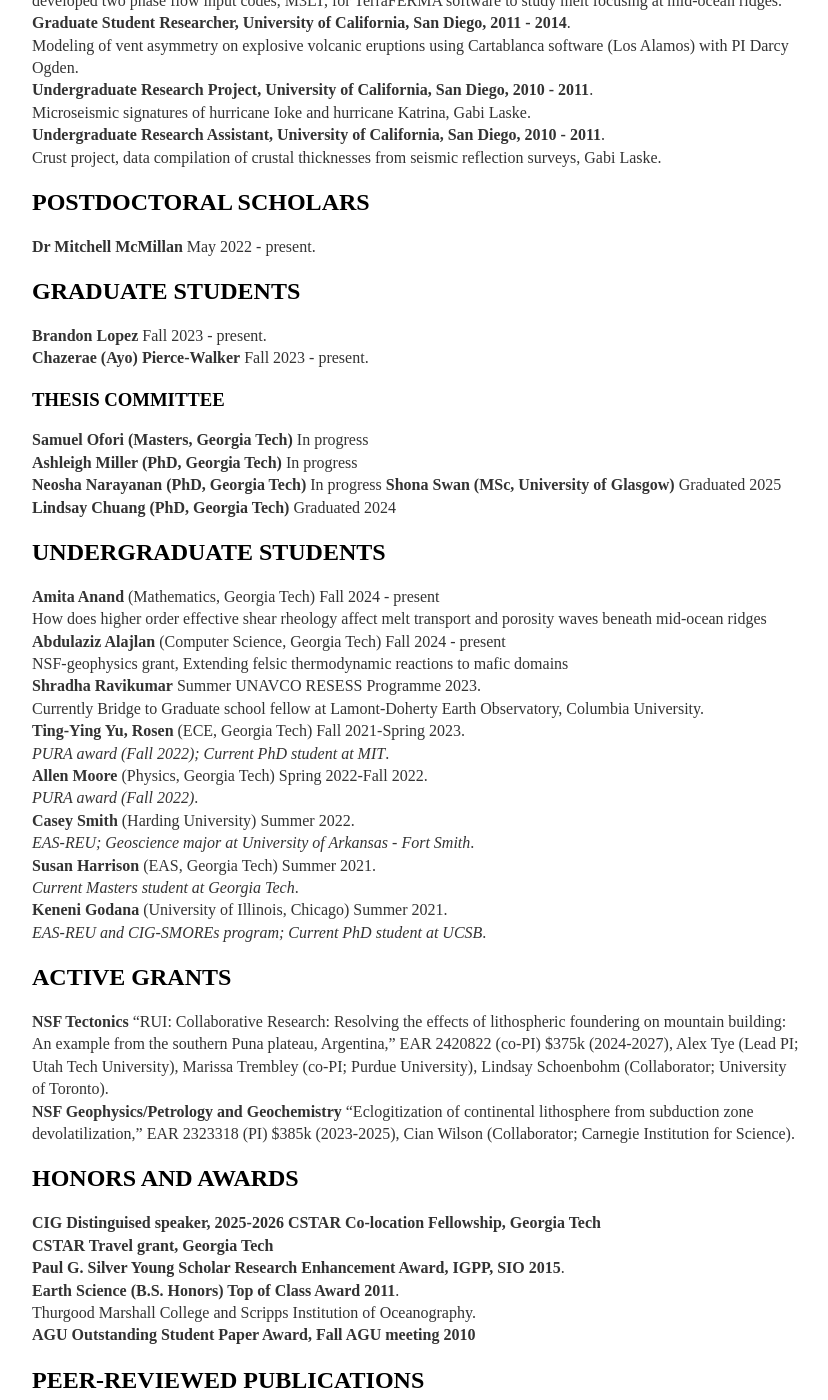
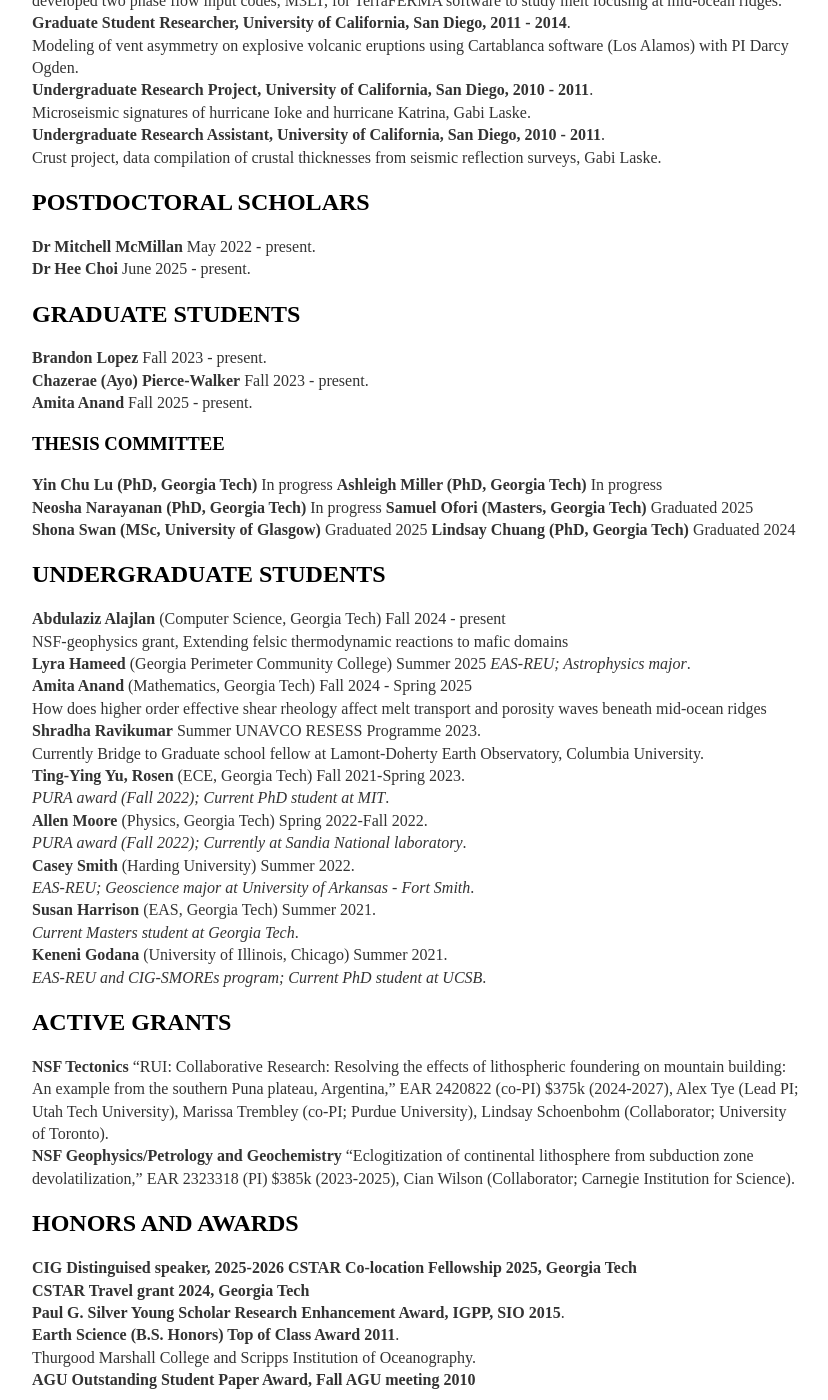
Before and after one commit to joycesim/joycesim.github.io, a Jekyll site: the page built from cv/index.md, in a window 1280 px wide and 1400 px high, scrolled down 889 px. Shown: the whole window, without its empty margins (224-1052 px from the left). Built offline with Jekyll 4.4.1, drawn with Linux system fonts in a browser that asks for light colours.

Commit message:
Update index.md

```diff
--- a/cv/index.md
+++ b/cv/index.md
@@ -37,29 +37,34 @@ Crust project, data compilation of crustal thicknesses from seismic reflection s
 
 ## POSTDOCTORAL SCHOLARS
 **Dr Mitchell McMillan** May 2022 - present.
+**Dr Hee Choi** June 2025 - present.
 
 ## GRADUATE STUDENTS
 **Brandon Lopez** Fall 2023 - present.
 **Chazerae (Ayo) Pierce-Walker** Fall 2023 - present.
+**Amita Anand** Fall 2025 - present.
 
 ### THESIS COMMITTEE
-**Samuel Ofori (Masters, Georgia Tech)** In progress
+**Yin Chu Lu (PhD, Georgia Tech)** In progress
 **Ashleigh Miller (PhD, Georgia Tech)** In progress
 **Neosha Narayanan (PhD, Georgia Tech)** In progress
+**Samuel Ofori (Masters, Georgia Tech)** Graduated 2025
 **Shona Swan (MSc, University of Glasgow)** Graduated 2025
 **Lindsay Chuang (PhD, Georgia Tech)** Graduated 2024
 
 ## UNDERGRADUATE STUDENTS
-**Amita Anand** (Mathematics, Georgia Tech) Fall 2024 - present
-How does higher order effective shear rheology affect melt transport and porosity waves beneath mid-ocean ridges
 **Abdulaziz Alajlan** (Computer Science, Georgia Tech) Fall 2024 - present
 NSF-geophysics grant, Extending felsic thermodynamic reactions to mafic domains
+**Lyra Hameed** (Georgia Perimeter Community College) Summer 2025
+*EAS-REU; Astrophysics major*.
+**Amita Anand** (Mathematics, Georgia Tech) Fall 2024 - Spring 2025
+How does higher order effective shear rheology affect melt transport and porosity waves beneath mid-ocean ridges
 **Shradha Ravikumar** Summer UNAVCO RESESS Programme 2023.
 Currently Bridge to Graduate school fellow at Lamont-Doherty Earth Observatory, Columbia University.
 **Ting-Ying Yu, Rosen** (ECE, Georgia Tech) Fall 2021-Spring 2023.
 *PURA award (Fall 2022); Current PhD student at MIT*.
 **Allen Moore** (Physics, Georgia Tech) Spring 2022-Fall 2022.
-*PURA award (Fall 2022)*.
+*PURA award (Fall 2022); Currently at Sandia National laboratory*.
 **Casey Smith** (Harding University) Summer 2022.
 *EAS-REU; Geoscience major at University of Arkansas - Fort Smith*.
 **Susan Harrison** (EAS, Georgia Tech) Summer 2021.
@@ -73,8 +78,8 @@ Currently Bridge to Graduate school fellow at Lamont-Doherty Earth Observatory,
 
 ## HONORS AND AWARDS
 **CIG Distinguised speaker, 2025-2026**
-**CSTAR Co-location Fellowship, Georgia Tech**
-**CSTAR Travel grant, Georgia Tech**
+**CSTAR Co-location Fellowship 2025, Georgia Tech**
+**CSTAR Travel grant 2024, Georgia Tech**
 **Paul G. Silver Young Scholar Research Enhancement Award, IGPP, SIO 2015**.
 **Earth Science (B.S. Honors) Top of Class Award 2011**.
 Thurgood Marshall College and Scripps Institution of Oceanography.
```
